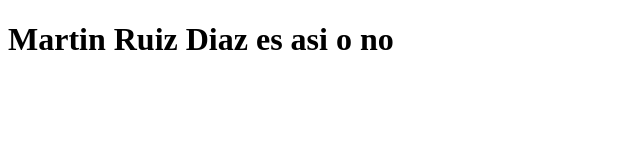
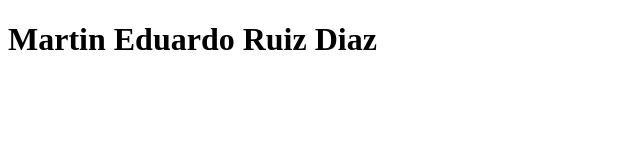
Before and after one commit to ruizdiazmartin/Capacitacion, a plain HTML site: page Index.html in a window 1280 px wide. Shown: the whole page, without its empty margins (0-640 px from the left). Drawn offline with Linux system fonts and the light colour scheme.

Commit message:
Este si es el ultimo cambio

```diff
--- a/Index.html
+++ b/Index.html
@@ -8,7 +8,7 @@
 </head>
 
 <body>
-    <h1>Martin Ruiz Diaz es asi o no</h1>
+    <h1>Martin Eduardo Ruiz Diaz</h1>
 </body>
 
 </html>
```
